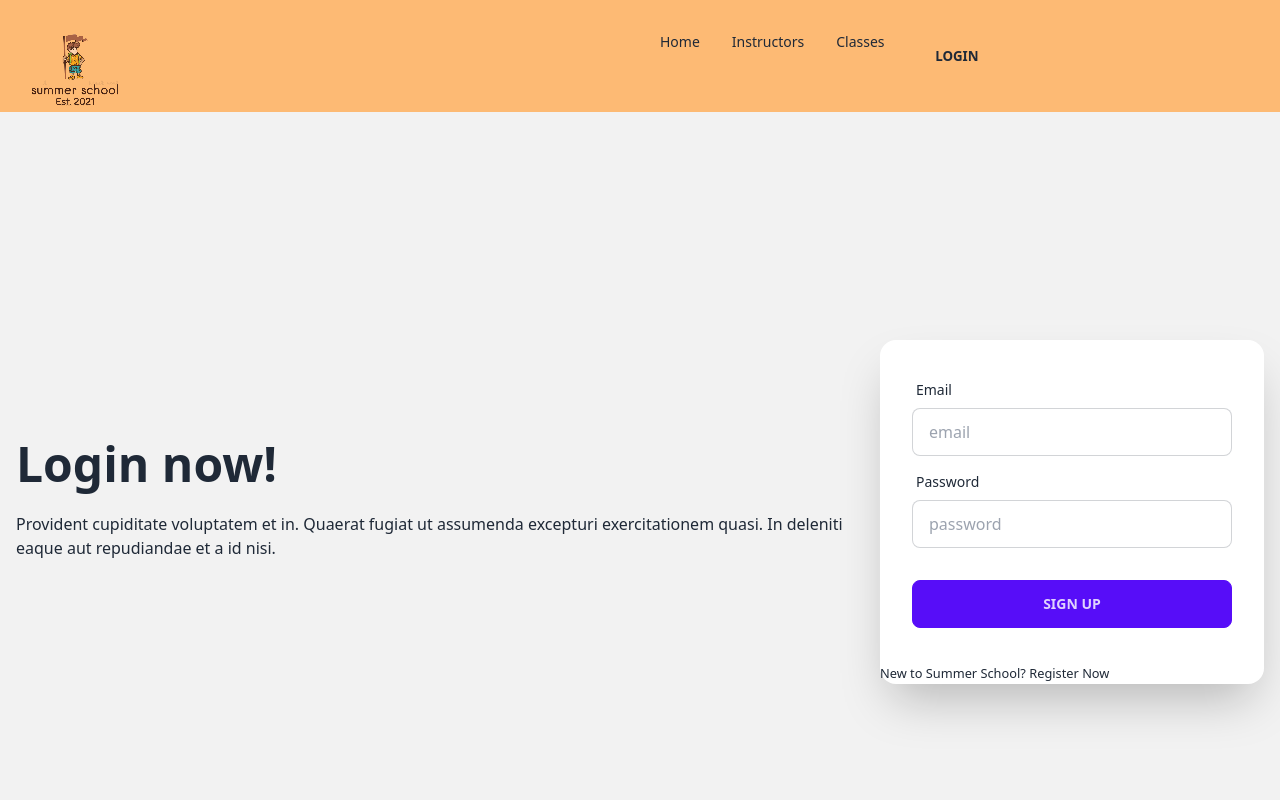
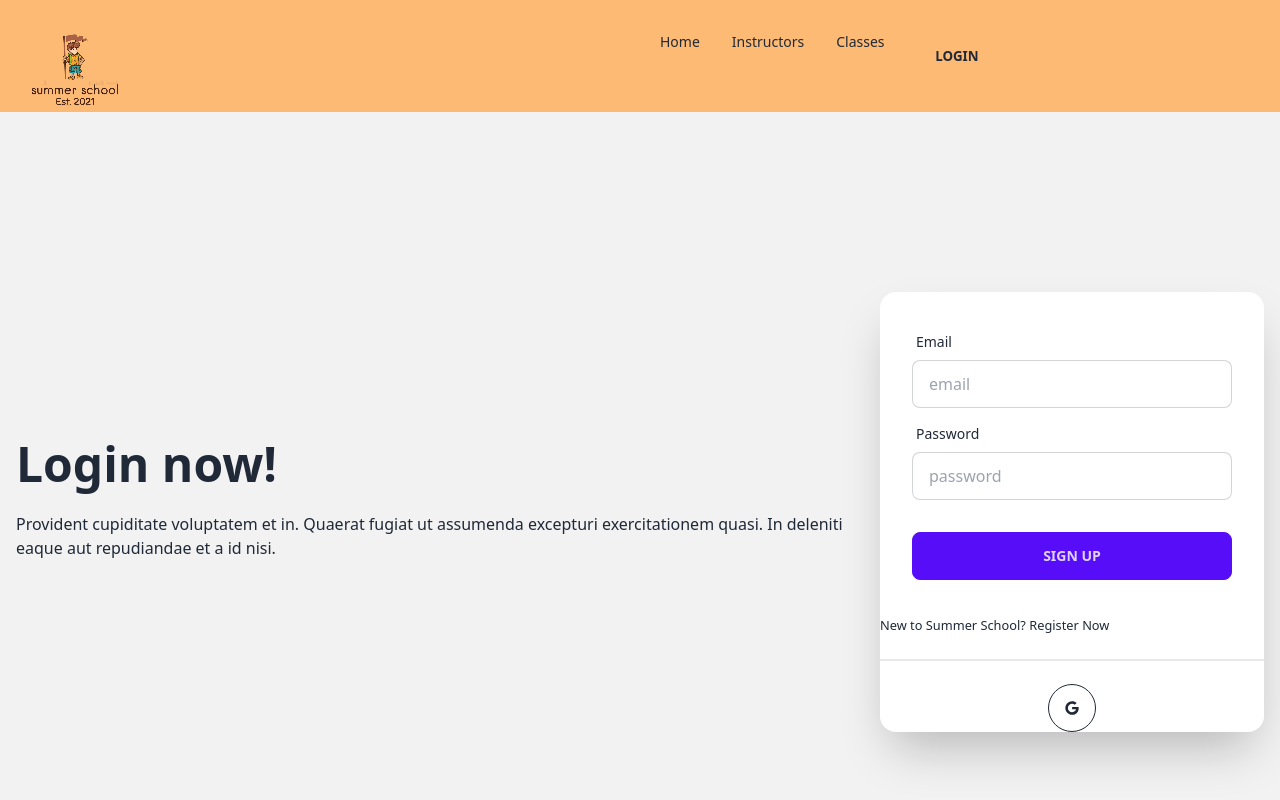
Before and after one commit to sabzi3212/Summer-School, a React (Vite) app: page /login in a window 1280 px wide. Shown: the top 800 px of the page. Built offline with nearby package versions, Linux system fonts and the light colour scheme; no server answers.

Commit message:
social login initialized

```diff
--- a/src/pages/Login/Login.jsx
+++ b/src/pages/Login/Login.jsx
@@ -3,6 +3,7 @@ import { useForm } from 'react-hook-form';
 import { Link, useLocation, useNavigate } from 'react-router-dom';
 import { AuthContext } from '../../providers/AuthProvider';
 import Swal from 'sweetalert2';
+import SocialLogin from '../Shared/SocialLogin/SocialLogin';
 
 const Login = () => {
     const { register, handleSubmit, reset, formState: { errors } } = useForm();
@@ -59,6 +60,7 @@ const Login = () => {
               </div>
             </form>
             <p><small>New to Summer School? <Link to='/signUp'>Register Now</Link></small></p>
+            <SocialLogin></SocialLogin>
           </div>
         </div>
       </div>
--- /dev/null
+++ b/src/pages/Shared/SocialLogin/SocialLogin.jsx
@@ -0,0 +1,33 @@
+import { useContext } from "react";
+import { FaGoogle } from "react-icons/fa";
+import { AuthContext } from "../../../providers/AuthProvider";
+import { useLocation, useNavigate } from "react-router-dom";
+const SocialLogin = () => {
+    const {googleSignIn} = useContext(AuthContext);
+    const navigate = useNavigate();
+    const location = useLocation();
+
+    const from = location.state?.from?.pathname || "/";
+
+    const handleGooleSignIn = () =>{
+        googleSignIn()
+        .then(result=>{
+            const loggedInUser = result.user;
+            console.log(loggedInUser);
+            navigate(from, { replace: true });
+        })
+
+    }
+    return (
+        <div>
+            <div className="divider"></div>
+            <div onClick={handleGooleSignIn} className="text-center">
+            <button className="btn btn-circle btn-outline">
+                <FaGoogle></FaGoogle>
+            </button>
+            </div>
+        </div>
+    );
+};
+
+export default SocialLogin;
--- a/src/providers/AuthProvider.jsx
+++ b/src/providers/AuthProvider.jsx
@@ -1,7 +1,7 @@
 /* eslint-disable react/prop-types */
 import { useEffect, useState } from 'react';
 import { createContext } from 'react';
-import { createUserWithEmailAndPassword, getAuth, onAuthStateChanged, signInWithEmailAndPassword, signOut, updateProfile } from "firebase/auth";
+import { GoogleAuthProvider, createUserWithEmailAndPassword, getAuth, onAuthStateChanged, signInWithEmailAndPassword, signInWithPopup, signOut, updateProfile } from "firebase/auth";
 import { app } from '../firebase/firebase.config';
 
 
@@ -18,6 +18,11 @@ const AuthProvider = ({children}) => {
     const [loading, setLoading] = useState(true);
 
 
+    // create user with google
+
+    const googleProvider = new GoogleAuthProvider();
+
+
     //create user
 
     const createUser = (email, password) =>{
@@ -30,6 +35,13 @@ const AuthProvider = ({children}) => {
     const signIn = (email, password) =>{
         setLoading(true);
         return signInWithEmailAndPassword(auth, email, password);
+    }
+
+    // google signIn
+
+    const googleSignIn = () =>{
+        setLoading(true);
+        return signInWithPopup(auth, googleProvider);
     }
 
     // update user
@@ -71,6 +83,7 @@ const AuthProvider = ({children}) => {
         loading,
         createUser,
         signIn,
+        googleSignIn,
         logOut,
         updateUserProfile
 
```
